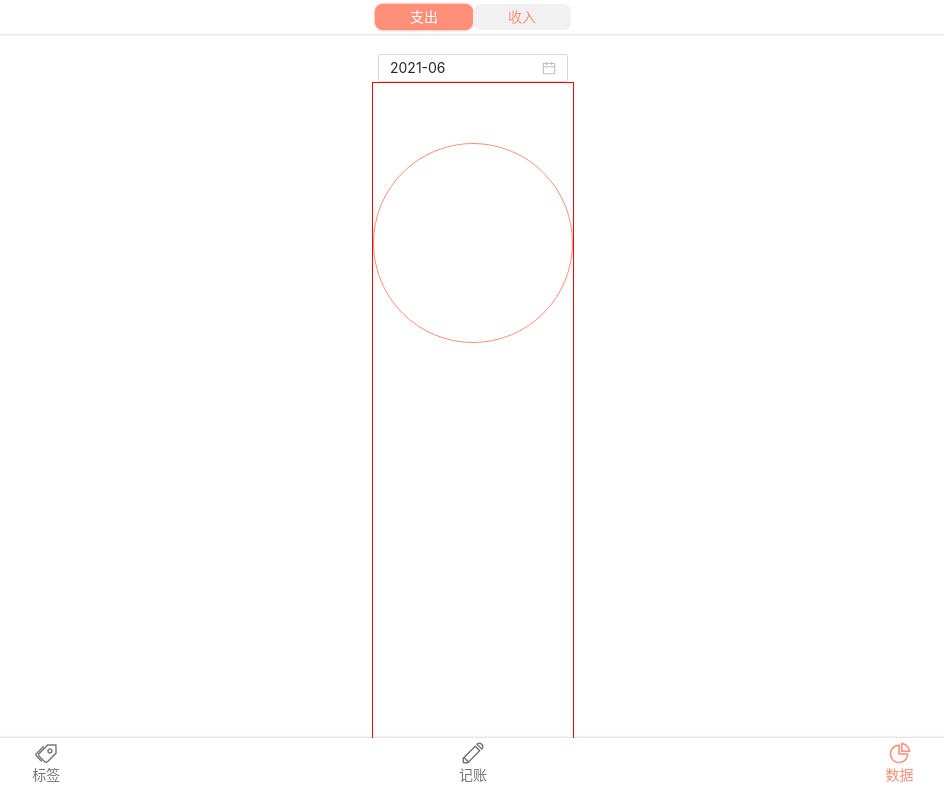
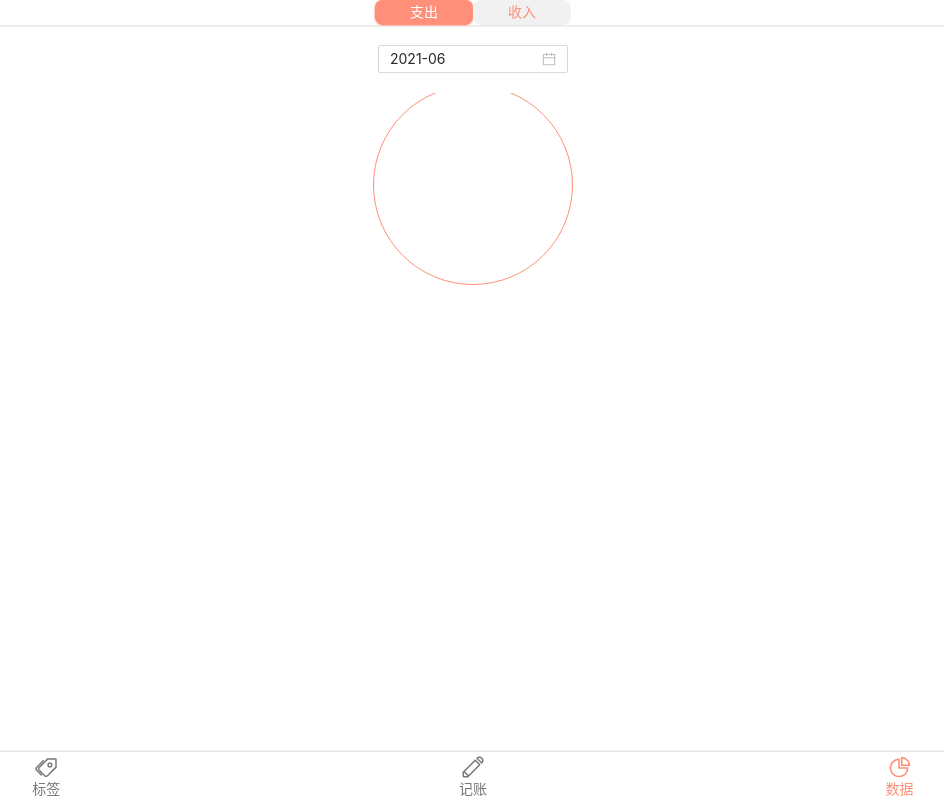
Before and after one commit to kunccc/xiyo-account-react, a React app: page /#/statistic in a window 1280 px wide. Shown: the whole page, without its empty margins (167-1111 px from the left). Built offline with nearby package versions, Linux system fonts and the light colour scheme.

Commit message:
完成 detail 布局

```diff
--- a/src/components/Mask.tsx
+++ b/src/components/Mask.tsx
@@ -12,7 +12,7 @@ const MaskWrapper = styled.div`
   opacity: 0;
   transition: all 250ms;
   &.isMaskVisible {
-    z-index: 1;
+    z-index: 100;
     opacity: 1;
   }
 `;
--- a/src/components/Note.tsx
+++ b/src/components/Note.tsx
@@ -27,7 +27,7 @@ const NoteWrapper = styled.div`
   transition: all 250ms;
   &.visible {
     opacity: 1;
-    z-index: 10;
+    z-index: 200;
     transform: translate(-50%, 10px);
   }
   .title {
--- a/src/components/TopBar.tsx
+++ b/src/components/TopBar.tsx
@@ -8,6 +8,7 @@ const TopBarWrapper = styled.div`
   justify-content: center;
   align-items: center;
   box-shadow: 0 0 3px rgba(0, 0, 0, 0.25);
+  z-index: 2;
   button {
     width: 98px;
     height: 25.2px;
--- a/src/styles/index.scss
+++ b/src/styles/index.scss
@@ -9,6 +9,7 @@
 }
 ul, ol {
   list-style: none;
+  margin: 0;
 }
 a {
   text-decoration: none;
--- a/src/views/Statistic.tsx
+++ b/src/views/Statistic.tsx
@@ -6,19 +6,27 @@ import 'moment/locale/zh-cn';
 import locale from 'antd/es/date-picker/locale/zh_CN';
 import styled from 'styled-components';
 import Moment from 'moment';
+import {connect} from 'react-redux';
+import Icon from '../components/Icon';
 
 const StatisticWrapper = styled.div`
   display: flex;
   flex-direction: column;
   align-items: center;
-  padding: 20px 0;
-  .ant-picker {
-    width: 190px;
-    height: 28px;
+  .datepicker {
+    padding: 20px 0;
+    position: fixed;
+    width: 100%;
+    text-align: center;
+    background: #fff;
+    z-index: 1;
+    .ant-picker {
+      width: 190px;
+      height: 28px;
+    }
   }
   .chart {
-    height: 100vh;
-    border: 1px solid red;
+    height: calc(100vh - 90px);
     .circle {
       width: 200px;
       height: 200px;
@@ -27,21 +35,90 @@ const StatisticWrapper = styled.div`
       margin-top: 60px;
     }
   }
+  > li {
+    display: flex;
+    flex-direction: column;
+    width: 100%;
+    height: 100vh;
+    overflow: auto;
+    > ul {
+      .date {
+        background: #e9e9e9;
+        font-size: 12px;
+        padding: 3px 5px;
+        box-shadow: 0 1px 1px rgba(0, 0, 0, 0.2);
+      }
+      > li {
+        > ul {
+          display: flex;
+          padding: 10px;
+          align-items: center;
+          justify-content: space-between;
+          border-bottom: 1px solid #ddd;
+          > div {
+            display: flex;
+            align-items: flex-end;
+            > span {
+              margin-left: 4px;
+              &:last-child {
+                color: #bbb;
+                font-size: 12px;
+                margin-left: 8px;
+                max-width: calc(100vw - 160px);
+                white-space: nowrap;
+                overflow: hidden;
+                text-overflow: ellipsis;
+              }
+            }
+          }
+          > span {
+            color: #ff8f78;
+          }
+        }
+      }
+    }
+  }
 `;
 
-const Statistic: React.FC = () => {
+interface Props {
+  notes: { date: string, items: { enName: string, chName: string, mark: string, detail: string }[] }[]
+}
+
+const Statistic: React.FC<Props> = props => {
   const [date, setDate] = useState(now().now);
+  console.log(props.notes);
   return (
     <Layout>
       <StatisticWrapper>
-        <DatePicker onChange={(_: any, time: string) => setDate(time)} picker="month" locale={locale} allowClear={false}
-                    inputReadOnly defaultValue={Moment(Date.now())}/>
+        <div className="datepicker">
+          <DatePicker onChange={(_: any, time: string) => setDate(time)} picker="month" locale={locale}
+                      allowClear={false}
+                      inputReadOnly defaultValue={Moment(Date.now())}/>
+        </div>
         <div className="chart">
           <div className="circle"/>
         </div>
+        <li>
+          {props.notes.map(note =>
+            <ul key={note.date}>
+              <div className="date">{note.date}</div>
+              <li>
+                {note.items.map(item =>
+                  <ul key={item.enName}>
+                    <div><Icon name={item.enName}/><span>{item.chName}</span><span>{item.mark}</span></div>
+                    <span>{item.detail}</span>
+                  </ul>)}
+              </li>
+            </ul>)}
+        </li>
       </StatisticWrapper>
     </Layout>
   );
 };
 
-export default Statistic;
+interface State {
+  notes: []
+}
+
+const mapStateToProps = (state: State) => state.notes;
+export default connect(mapStateToProps)(Statistic);
```
